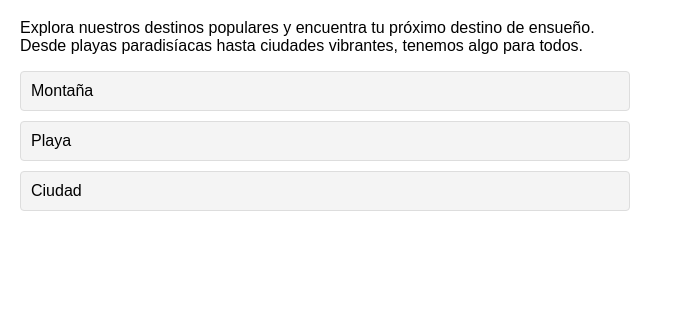
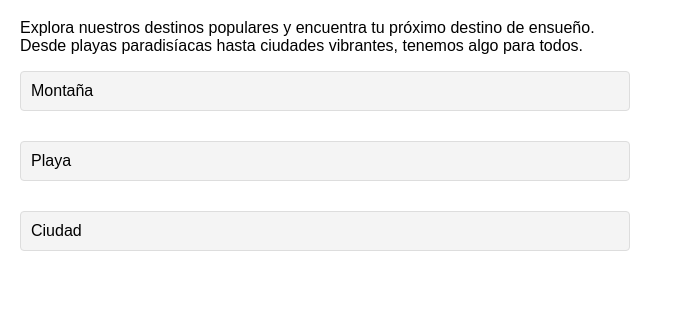
Before and after one commit to IAT2404/IAT, a plain HTML site: page index.html in a window 1280 px wide. Shown: the part 1660-1971 px from the top of the page, 0-689 px from the left. Drawn offline with Linux system fonts and the light colour scheme; a web font is replaced by a local one.

Commit message:
Update index.html

```diff
--- a/index.html
+++ b/index.html
@@ -101,7 +101,7 @@
             background-color: #f4f4f4;
             border: 1px solid #ddd;
             border-radius: 4px;
-            margin: 10px 0;
+            margin-bottom: 30px;
             padding: 10px;
         }
         .destinos-image {
```
